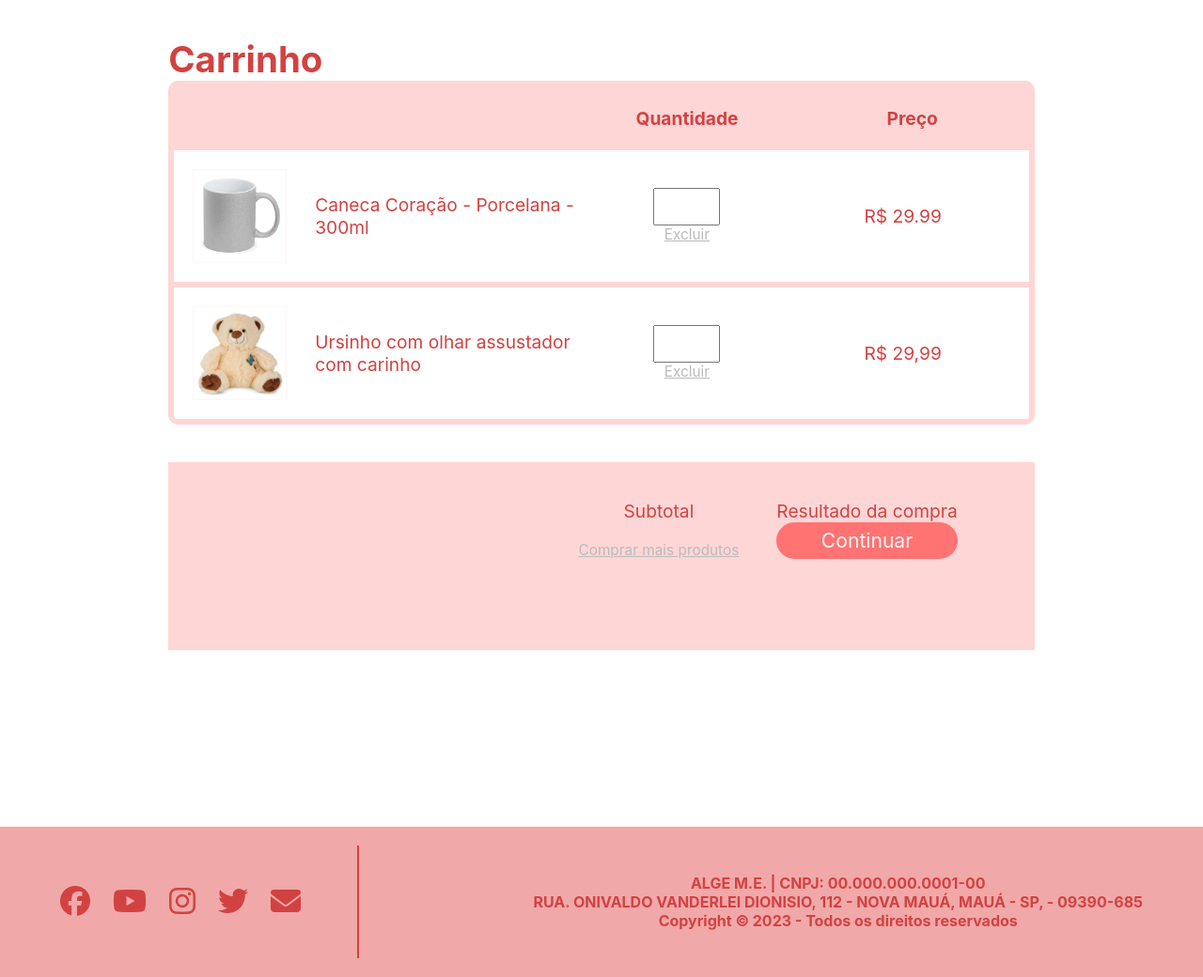
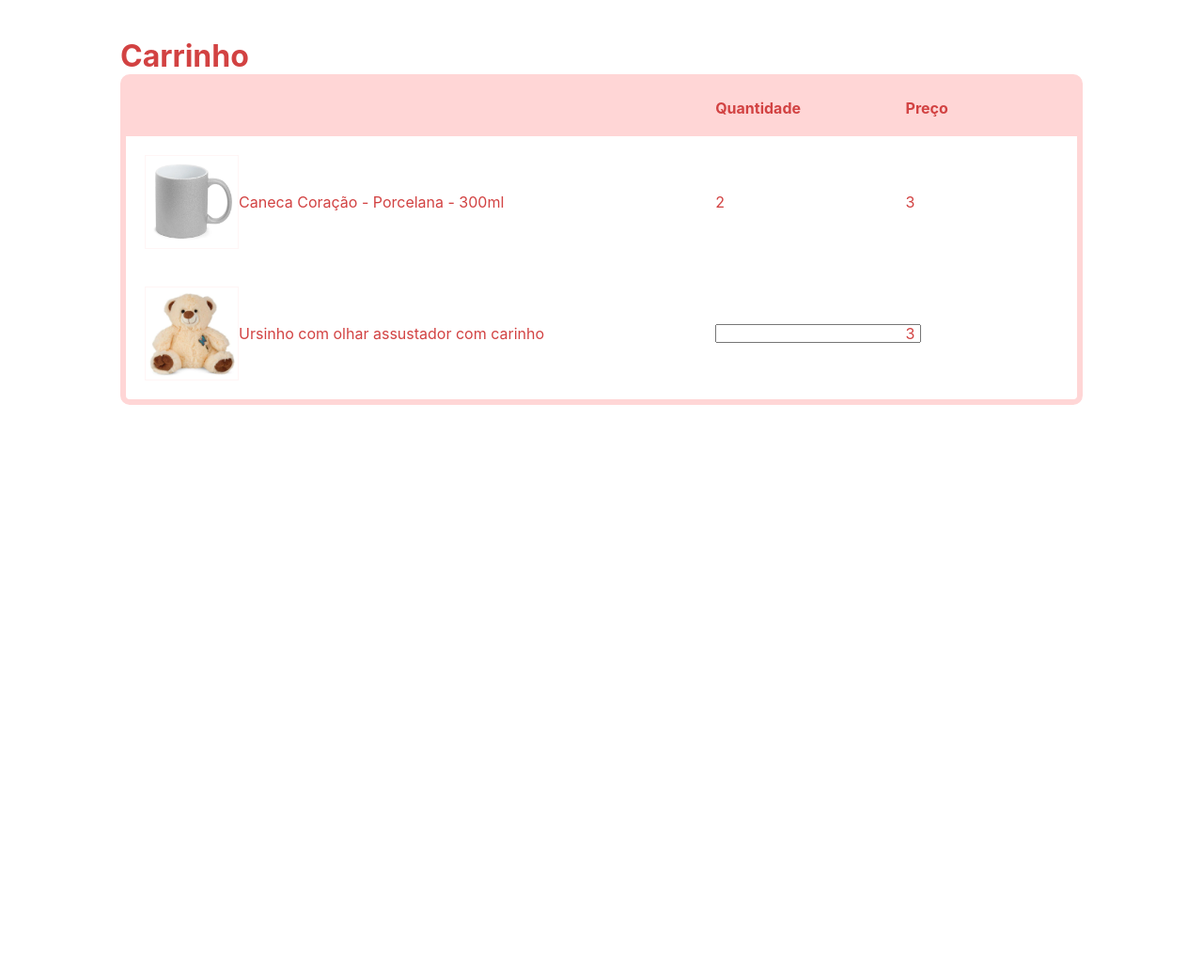
Before and after one commit to larissa-NUF/alge, a PHP site: page /shopcart.html in a window 1280 px wide. Shown: the part 104-1144 px from the top of the page at 94% size. After the commit the page ends 535 px from the top, so only its background shows below. Run offline with PHP 8.4, Linux system fonts and the light colour scheme; some libraries are stand-ins or nearby versions.

Commit message:
fix: correção arquivos

```diff
--- a/css/shopcart.css
+++ b/css/shopcart.css
@@ -2,23 +2,19 @@ main{
     color: #D24242;
     display: flex;
     justify-content: center;
-    height: 80vh;
-    font-size: 1.2em;
-    margin: 5vh 10vw 25vh 10vw;
 }
 
 .container{
     width: 90%;
+    margin: 5vh 10vw;
 }
-
 .table{
     width: 100%;
     display: grid;
-    grid-template-columns: 50% 20% 30.5%;
+    grid-template-columns: 60% 20% 20%;
     grid-auto-rows: auto;
     border: 6px solid #FFD6D6;
     border-radius: 10px;
-    border-collapse: collapse;
   }
 
   .items{
@@ -28,92 +24,13 @@ main{
     width: 100%;
   }
 
-  .items:nth-child(4),
-  .items:nth-child(5),
-  .items:nth-child(6){
-    border-bottom: 6px solid #FFD6D6;
+  .table .tableHeader {
+    background-color: #FFD6D6;
+    grid-row: 1;
   }
 
-  .table .tableHeader {
-    justify-content: center;
-    background-color: #FFD6D6;
-    grid-row: 1;
-    border: 2px solid #FFD6D6;
-  }
-
-  .tableHeader:nth-child(3),
-  .items:nth-child(3) {
-    padding-right: 0;
-  }
 
 .items img{
     width: 100px;
     border: 1px solid #FFF5F5;
 }
-
-.items img + p{
-  margin-left: 30px;
-}
-
-.input_qtd{
-  height: 40px;
-  width: 50%;
-  text-align: center;
-  font-size: 1.5em;
-}
-
-
-.items:has(.input_qtd) {
-  display: flex;
-  flex-direction: column;
-}
-
-
-.item-center{
-  justify-content: center;
-}
-
-.total{
-  margin: 5vh 0;
-  width: 100%;
-  height: 200px;
-  padding: 40px;
-  background-color: #FFD6D6;
-}
-
-.total-container{
-  display: flex;
-  justify-content: flex-end;
-  gap: 40px;
-  width: 95%;
-}
-
-.total-container div{
-  display: flex;
-  flex-direction: column;
-  justify-content: space-between;
-  text-align: center;
-}
-
-.link_shopping{
-  font-size: 0.8em;
-  text-decoration: underline;
-  color: #BBBBBB;
-}
-
-
-.total-container div button{
-  font-size: 1.1em;
-  padding: 7px 35px;
-  background: #FF7373;
-  border: none;
-  border-radius: 50px;
-  color: #FFF5F5;
-  transition: all ease-in-out .5s;
-}
-
-
-.total-container div button:hover{
-  background-color: #c24242;
-  cursor: pointer;
-}
--- a/shopcart.html
+++ b/shopcart.html
@@ -25,15 +25,15 @@
                 <div class="btns">
                     <a href="login.html">Entrar</a>
 
-                    <a href="#">Criar sua conta</a>
+                    <a href="singin.html">Criar sua conta</a>
                 </div>
 
             </div>
 
             <div class="menu down">
                 <ul>
-                    <li><a href="sobre.html">Sobre nós</a></li>
-                    <li><a href="#">Meu Carrinho <i class="fa-solid fa-cart-shopping"></i> </a></li>
+                    <li><a href="about.html">Sobre nós</a></li>
+                    <li><a href="shopcart.html">Meu Carrinho <i class="fa-solid fa-cart-shopping"></i> </a></li>
                 </ul>
             </div>
         </nav>
@@ -52,72 +52,22 @@
                     <img src="img/caneca_ex.png">
                     <p>Caneca Coração - Porcelana - 300ml</p>
                 </div>
-                <div class="items item-center">
-                    <input type="number" class="input_qtd">
-                    <a href="#" class="link_shopping">Excluir</a>
-                </div>
-                <div class="items item-center">
-                    <p>R$ 29.99</p>
-                </div>
+                <div class="items">2</div>
+                <div class="items">3</div>
 
                 <div class="items">
                     <img src="img/pelucia_ex.png">
                     <p>Ursinho com olhar assustador com carinho</p>
                 </div>
-                <div class="items item-center">
-                    <input type="number" class="input_qtd">
-                    <a href="#" class="link_shopping">Excluir</a>
+                <div class="items">
+                    <input type="number">
                 </div>
-                <div class="items item-center">
-                    <p>R$ 29,99</p>
-                </div>
-            </div>
-
-            <div class="total">
-                <div class="total-container">
-                    <div>
-                        <p>Subtotal</p>
-
-                        <a href="#" class="link_shopping">Comprar mais produtos</a>
-                    </div>
-
-                    <div>
-                        <p>
-                            Resultado da compra
-                        </p>
-
-                        <button>Continuar</button>
-                    </div>
-                </div>
+                <div class="items">3</div>
             </div>
         </div>
     </main>
 
 
-    <footer class="footer">
-        <div class="footer-container">
-            <div class="icons">
-                <a href="#"><i class="fa-brands fa-facebook"></i></a>
-                <a href="#"><i class="fa-brands fa-youtube"></i></a>
-                <a href="#"><i class="fa-brands fa-instagram"></i></a>
-                <a href="#"><i class="fa-brands fa-twitter"></i></a>
-                <a href="#"><i class="fa-solid fa-envelope"></i></a>
-            </div>
-
-            <div class="footer-text">
-                <p>
-                    ALGE M.E. | CNPJ: 00.000.000.0001-00
-                </p>
-                <p>
-                    RUA. ONIVALDO VANDERLEI DIONISIO, 112 - NOVA MAUÁ, MAUÁ  - SP, - 09390-685
-                </p>
-                <p>Copyright © 2023 - Todos os direitos reservados</p>
-
-            </div>
-        </div>
-    </footer>
-
-
     <script src="https://kit.fontawesome.com/8ec8caa784.js" crossorigin="anonymous"></script>
 </body>
 </html>
```
Also changed, not shown: about.html (added, +163 -0 lines), index.html (added, +94 -0 lines), login.html (added, +48 -0 lines), singin.html (added, +44 -0 lines).
